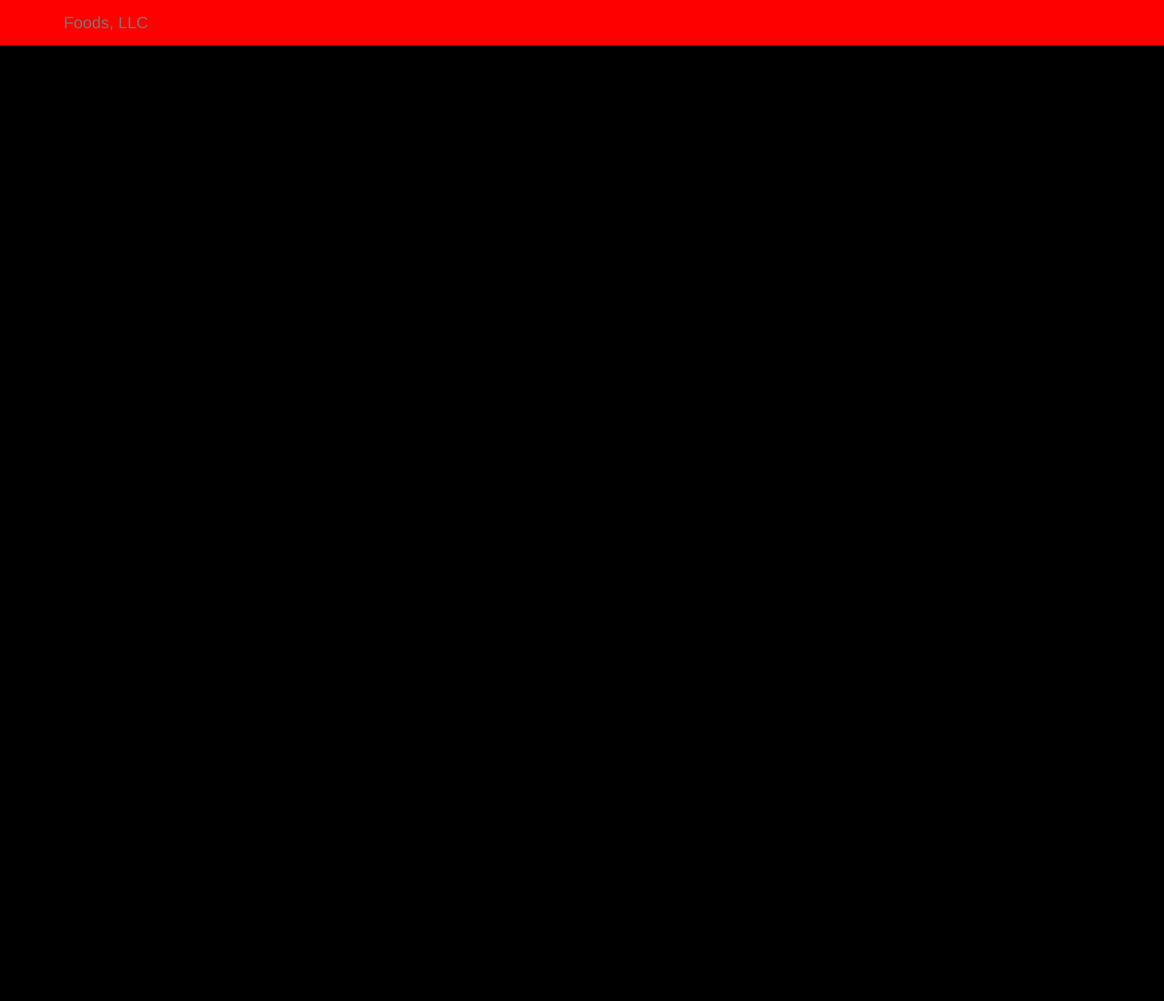
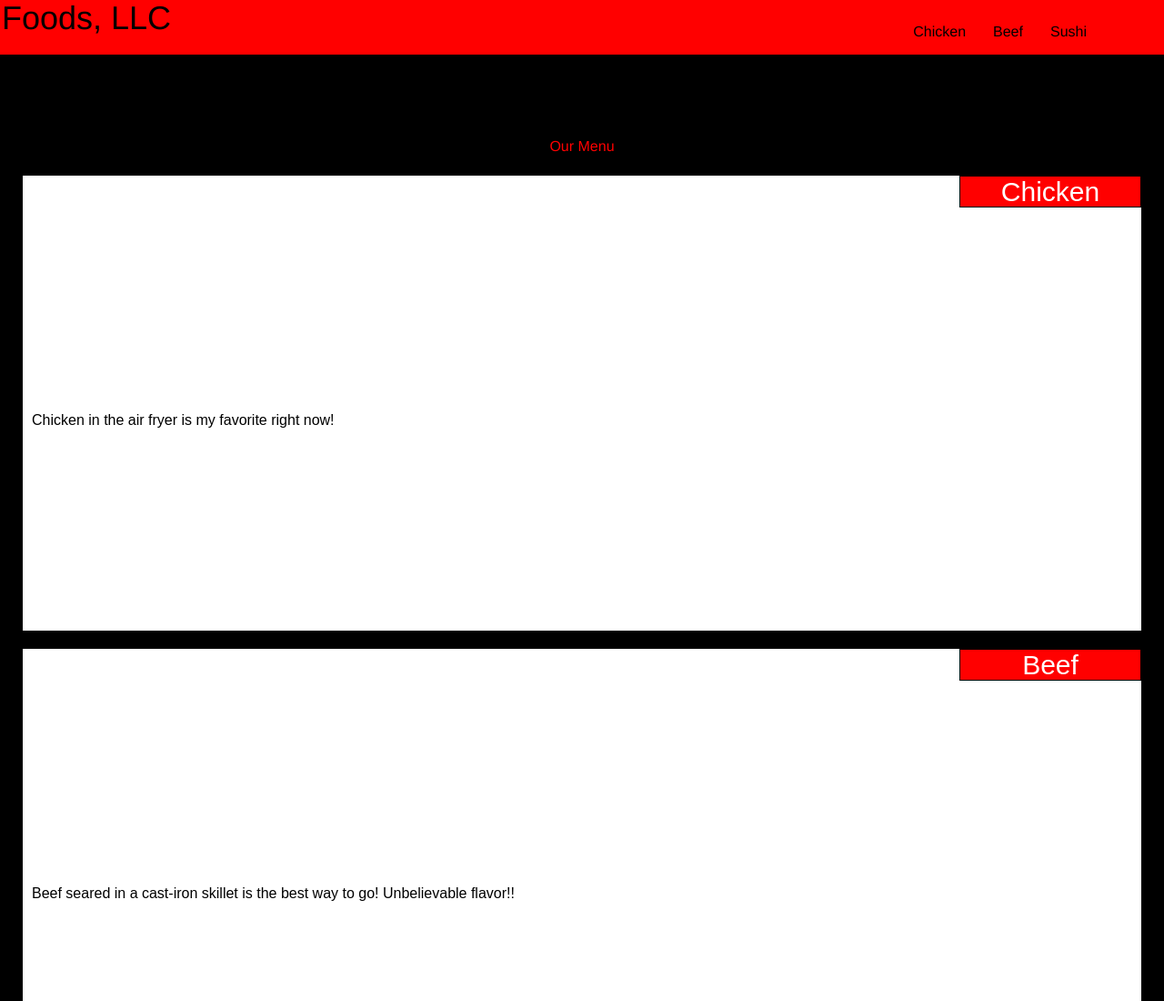
Before and after one commit to babarnesii/coursera-test, a plain HTML site: page module3-solution/index.html in a window 1280 px wide. Shown: the top 1100 px of the page at 91% size. Before the commit the page ends 800 px from the top, so only its background shows below. Drawn offline with Linux system fonts and the light colour scheme.

Commit message:
final changes

```diff
--- a/module3-solution/css/styles.css
+++ b/module3-solution/css/styles.css
@@ -3,6 +3,8 @@ body {
 	color: red;
 	background-color: black;
 	font: sans-serif;
+	margin-top: 100px;
+	width: 100%
 }
 
 /** HEADER **/
@@ -10,25 +12,52 @@ body {
 	background-color: red;
 	border-radius: 0;
 	border: 0;
+	top: 0px;
+	width: 100%;
 }
 
 .navbar-default {
 	position: absolute;
 	width: 100%;
-	left: 0;
+	left: 0px;
 	text-align: left;
+}
+
+#nav-list {
+	margin-top: 10px;
+}
+
+#nav-list a {
+	color: black;
+	text-align: center;
+}
+
+#nav-list a:hover {
+	background: white;
+}
+
+h1 {
+	position: absolute;
+	text-align: left;
+	float: left;
+	color: black;
+	top: 0px;
+	left: 2px;
+	padding: 0;
+	margin: 0;
 }
 
 section {
 	border: 1px red;
-	width: 300px;
-	height: 200px;
+	width: 75%;
+	height: 500px;
 	font-family: sans-serif;
 	color: black;
-	position: relative;
-	float: left;
-	margin: 10px;
+	display: block;
+	margin: 0 auto;
+	margin-bottom: 20px;
 	text-align: left;
+	justify-content: center;
 }
 
 h2 {
@@ -41,27 +70,37 @@ p {
 	margin-top: 50px;
 }
 
-#box {
+#Menu {
+	font-size: 18;
+	text-align: center;
+}
+
+.row {
 	padding: 10px;
-	margin: 40px;
+	margin-left: auto;
+	margin-right: auto;
+	width: 100%;
 }
 #Chicken {
 	background-color: white;
 	padding: 10px;
 	position: relative;
 	float: left;
+	align-content: center;
 }
 #Beef {
 	background-color: white;
 	padding: 10px;
 	position: relative;
 	float: left;
+	align-content: center;
 }
 #Sushi {
 	background-color: white;
 	padding: 10px;
 	position: relative;
 	float: left;
+	align-content: center;
 }
 #chicken2 {
 	border: 1px solid black;
--- a/module3-solution/index.html
+++ b/module3-solution/index.html
@@ -13,15 +13,50 @@
     <nav id="header-nav" class="navbar navbar-default">
       <div class="container">
         <div class="navbar-header">
-            <a class="navbar-brand" href="index.html">Foods, LLC</a>
+            <a class="navbar-brand" href="index.html"><h1>Foods, LLC</h1></a>
+
+            <button type="button" class="navbar-toggle collapsed" data-toggle="collapse" data-target="#collapsable-nav" aria-expanded="false">
+            <span class="sr-only">Toggle navigation</span>
+            <span class="icon-bar"></span>
+            <span class="icon-bar"></span>
+            <span class="icon-bar"></span>
+          </button>
         </div>
+
+      <div id="collapsable-nav" class="collapse navbar-collapse">
+        <ul id="nav-list" class="nav navbar-nav navbar-right">
+          <li>
+            <a hef="#">Chicken</a>
+          </li>
+          <li>
+            <a href="#">Beef</a>
+          </li>
+          <li>
+            <a href="#">Sushi</a>
+          </li>
+        </ul>
       </div>
     </nav>
 
   </header>
-
 <!-- Main Content -->
-
+<div class="container-fluid">
+  <div id=Menu><p>Our Menu</p></div>
+  <div class="row">
+  <section id="Chicken" class="col-md-12 col-sm-12 col-xs-12">
+    <h2 id="chicken2">Chicken</h2>
+    <p>Chicken in the air fryer is my favorite right now!</p>
+  </section>
+  <section id="Beef" class="col-md-12 col-sm-12 col-xs-12">
+    <h2 id="beef2">Beef</h2>
+    <p>Beef seared in a cast-iron skillet is the best way to go! Unbelievable flavor!!</p>
+  </section>
+  <section id="Sushi" class="col-md-12 col-sm-12 col-xs-12">
+    <h2 id="sushi2">Sushi</h2>
+    <p>Grab your chopsticks and prepare to go on a roll!</p>
+    </section>
+</div>
+</div>
   <!-- jQuery (Bootstrap JS plugins depend on it) -->
   <script src="js/jquery-1.11.3.min.js"></script>
   <script src="js/bootstrap.min.js"></script>
```
